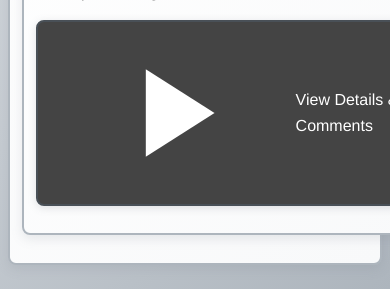
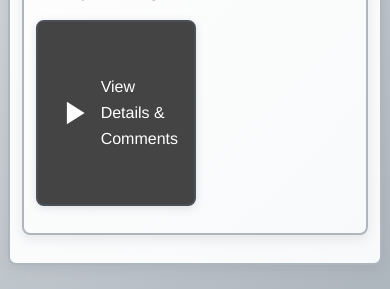
Before and after one commit to jacpagan/practica, a Django app: page /exercises/ in a window 390 px wide; the page is wider, and only the part inside the window is pictured. Shown: the part 642-931 px from the top of that part. Run offline with Django 4.2, Linux system fonts and the light colour scheme; tables that the repository leaves empty hold one stand-in row (values such as "Sample post"); data that the repository does not hold is empty.

Commit message:
Fix View Details button sizing: make it appropriately sized instead of full-width

```diff
--- a/exercises/templates/exercises/base.html
+++ b/exercises/templates/exercises/base.html
@@ -413,6 +413,17 @@
             font-weight: 500;
         }
 
+        .view-details-btn {
+            display: inline-flex;
+            align-items: center;
+            justify-content: center;
+            gap: 8px;
+            width: auto;
+            min-width: 180px;
+            padding: 12px 20px;
+            font-size: 14px;
+        }
+
         .login-card {
             max-width: 400px;
             margin: 0 auto;
@@ -584,11 +595,19 @@
                 margin: 10px 0;
             }
 
-            .exercise-actions .btn {
-                width: 100%;
-                padding: 16px;
-                font-size: 16px;
-            }
+                         .exercise-actions .btn {
+                 width: 100%;
+                 padding: 16px;
+                 font-size: 16px;
+             }
+
+             .view-details-btn {
+                 width: auto;
+                 min-width: 140px;
+                 padding: 14px 16px;
+                 font-size: 14px;
+                 max-width: 200px;
+             }
 
             .form-group {
                 margin-bottom: 20px;
@@ -731,6 +750,13 @@
             h1 { font-size: 20px; }
             h2 { font-size: 18px; }
             h3 { font-size: 16px; }
+
+            .view-details-btn {
+                min-width: 120px;
+                padding: 12px 14px;
+                font-size: 13px;
+                max-width: 160px;
+            }
         }
 
         /* Video player styles */
--- a/exercises/templates/exercises/exercise_list.html
+++ b/exercises/templates/exercises/exercise_list.html
@@ -41,7 +41,7 @@
                 <div class="exercise-actions">
                     <a
                         href="{% url 'exercises:exercise_detail' exercise.id %}"
-                        class="btn btn-primary"
+                        class="btn btn-primary view-details-btn"
                         title="View Details & Comments"
                         aria-label="View exercise details and comments"
                     >
```
